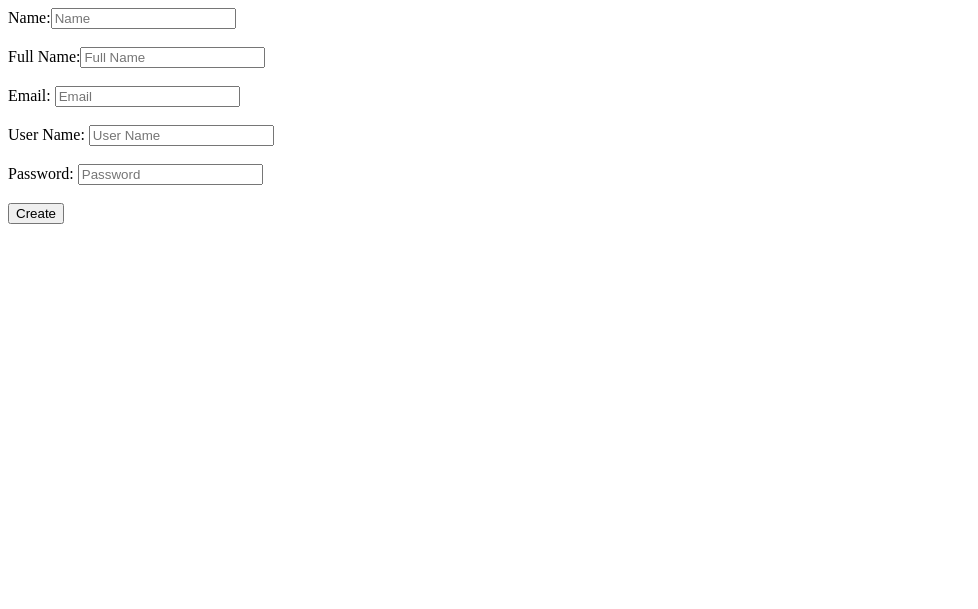
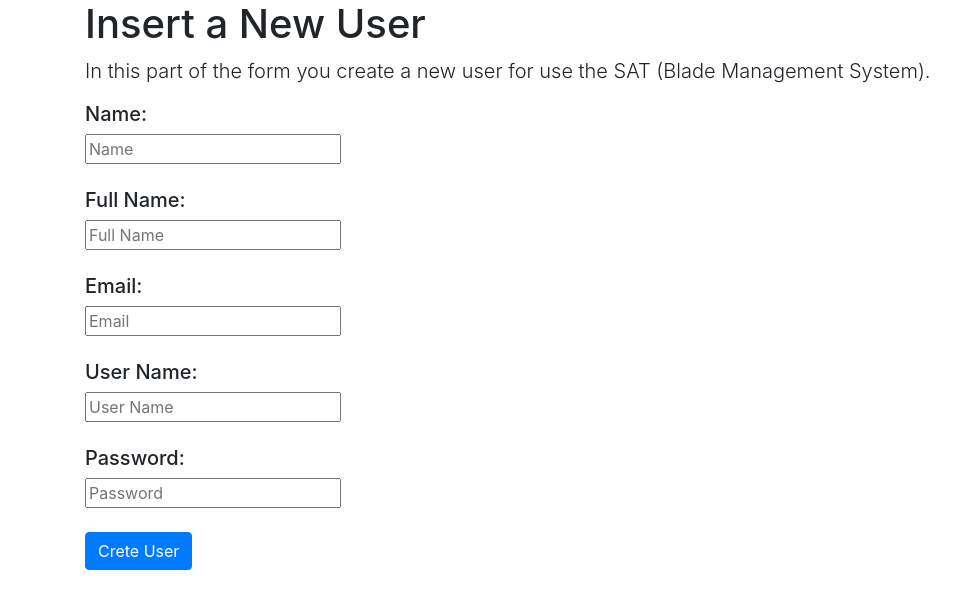
Before and after one commit to Memo93/SAT, a PHP site: page /user_form.php in a window 1280 px wide. Shown: the top 609 px of the page, without its empty margins (0-978 px from the left). Run offline with PHP 8.4, Linux system fonts and the light colour scheme; some libraries are stand-ins or nearby versions.

Commit message:
Create design
I create a design, using getbootstrap

```diff
--- a/user_form.php
+++ b/user_form.php
@@ -1,8 +1,28 @@
-<html>
+<html lang="en">
 <head>
+
+    <link rel="stylesheet" href="style.php" media="screen">
+
+    <meta charset="utf-8">
+    <meta name="viewport" content="width=device-width, initial-scale=1, shrink-to-fit=no">
+    <link rel="stylesheet" href="https://maxcdn.bootstrapcdn.com/bootstrap/4.0.0-beta.2/css/bootstrap.min.css"
+          integrity="sha384-PsH8R72JQ3SOdhVi3uxftmaW6Vc51MKb0q5P2rRUpPvrszuE4W1povHYgTpBfshb" crossorigin="anonymous">
+
+    <script src="https://code.jquery.com/jquery-3.2.1.slim.min.js" integrity="sha384-KJ3o2DKtIkvYIK3UENzmM7KCkRr/rE9/Qpg6aAZGJwFDMVNA/GpGFF93hXpG5KkN" crossorigin="anonymous"></script>
+    <script src="https://cdnjs.cloudflare.com/ajax/libs/popper.js/1.12.3/umd/popper.min.js" integrity="sha384-vFJXuSJphROIrBnz7yo7oB41mKfc8JzQZiCq4NCceLEaO4IHwicKwpJf9c9IpFgh" crossorigin="anonymous"></script>
+    <script src="https://maxcdn.bootstrapcdn.com/bootstrap/4.0.0-beta.2/js/bootstrap.min.js" integrity="sha384-alpBpkh1PFOepccYVYDB4do5UnbKysX5WZXm3XxPqe5iKTfUKjNkCk9SaVuEZflJ" crossorigin="anonymous"></script>
+
     <title>Sistema de Administración de Se Mamo</title>
 </head>
-<body bgcolor="white">
+<body>
+    <div class="container">
+        <div class="container-body">
+        <h1>Insert a New User</h1>
+        <p class="lead">
+            In this part of the form you create a new user for use the SAT (Blade Management System).
+        </p>
+        </div>
+    </div>
 <?php
 if ($_SERVER["REQUEST_METHOD"]=='POST'){
     $name=$_POST['name'];
@@ -19,19 +39,28 @@ if ($_SERVER["REQUEST_METHOD"]=='POST'){
 
         $mysqli->query($query);
         printf("New user id is %d.", $mysqli->insert_id);
-    } else{
-        echo "Error formulario incompleto";
+    } else {
+
+        printf("Incomplete Form");
     }
 
 }
 ?>
+
 <form action="<?php echo $_SERVER['PHP_SELF'];?>" method="POST">
-    Name:<input type="text" placeholder="Name"name="name"/><br>
-    <br> Full Name:<input type="text" placeholder="Full Name" name="fullname"/><br>
-    <br> Email: <input type="text" placeholder="Email"name="email"/><br>
-    <br> User Name: <input type="text" placeholder="User Name"name="username"/><br>
-    <br> Password: <input type="password" placeholder="Password" name="password"/><br>
-    <br><input  type="submit" value="Create"/>
+    <div class="container">
+    <h5>Name:</h5>
+    <input type="text" placeholder="Name"name="name"/><br>
+    <br><h5>Full Name:</h5>
+    <input type="text" placeholder="Full Name" name="fullname"/><br>
+    <br><h5>Email:</h5>
+    <input type="text" placeholder="Email"name="email"/><br>
+    <br><h5>User Name:</h5>
+    <input type="text" placeholder="User Name"name="username"/><br>
+    <br><h5>Password:</h5>
+    <input type="password" placeholder="Password" name="password"/><br>
+    <br><button type="submit" class="btn btn-primary">Crete User</button>
+    </div>
 </form>
 </body>
 </html>
```
